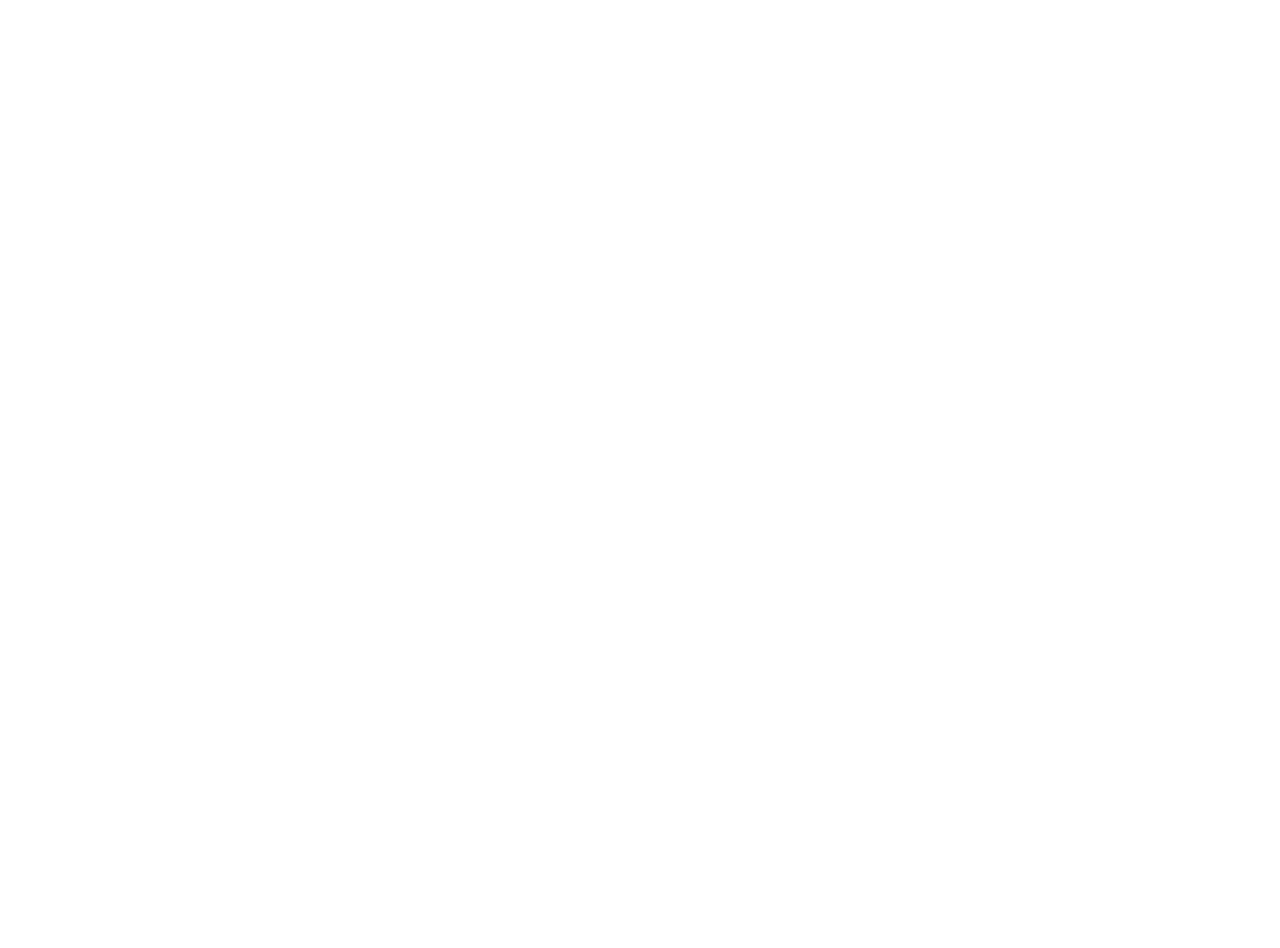
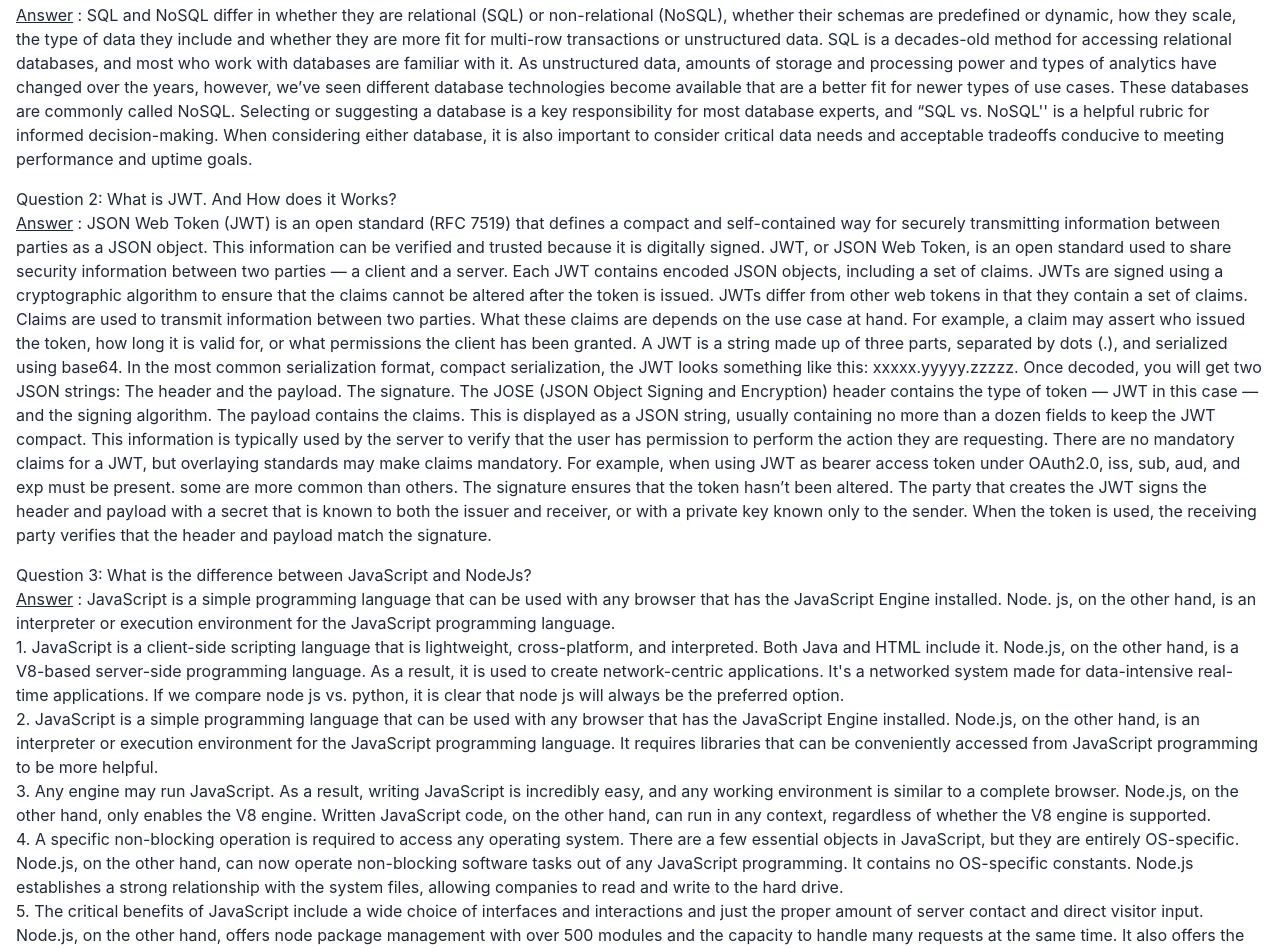
Before and after one commit to GitHub-Sanjit/Assignment-11-client-side, a React (Create React App) app in the folder service-review-client/: page /blogs in a window 1280 px wide. Before the commit this address had no page. Shown: the part 149-1097 px from the top of the page. Before the commit the page ends 800 px from the top, so only its background shows below. Built offline with nearby package versions, Linux system fonts and the light colour scheme.

Commit message:
Blogs page completed

```diff
--- a/service-review-client/src/App.js
+++ b/service-review-client/src/App.js
@@ -1,10 +1,10 @@
-import {  RouterProvider } from "react-router-dom";
+import { RouterProvider } from "react-router-dom";
 import "./App.css";
 import router from "./Router/Routes/Routes";
 
 function App() {
   return (
-    <div>
+    <div className="max-w-screen-xl mx-auto">
       <RouterProvider router={router}></RouterProvider>
     </div>
   );
--- /dev/null
+++ b/service-review-client/src/Pages/Blogs/Blogs.js
@@ -0,0 +1,165 @@
+import React from "react";
+import Footer from "../Shared/Footer/Footer";
+import Header from "../Shared/Header/Header";
+
+const Blogs = () => {
+  return (
+    <div>
+      <Header></Header>
+      <div className="mx-4">
+        <div>
+          <div>
+            <h5>Question 1: Difference Between SQL and NoSQL?</h5>
+          </div>
+          <div className="mb-4">
+            <u>Answer</u> : SQL and NoSQL differ in whether they are relational
+            (SQL) or non-relational (NoSQL), whether their schemas are
+            predefined or dynamic, how they scale, the type of data they include
+            and whether they are more fit for multi-row transactions or
+            unstructured data. SQL is a decades-old method for accessing
+            relational databases, and most who work with databases are familiar
+            with it. As unstructured data, amounts of storage and processing
+            power and types of analytics have changed over the years, however,
+            we’ve seen different database technologies become available that are
+            a better fit for newer types of use cases. These databases are
+            commonly called NoSQL. Selecting or suggesting a database is a key
+            responsibility for most database experts, and “SQL vs. NoSQL'' is a
+            helpful rubric for informed decision-making. When considering either
+            database, it is also important to consider critical data needs and
+            acceptable tradeoffs conducive to meeting performance and uptime
+            goals.
+          </div>
+          <div>
+            <h5>Question 2: What is JWT. And How does it Works?</h5>
+          </div>
+          <div className="mb-4">
+            <u>Answer</u> : JSON Web Token (JWT) is an open standard (RFC 7519)
+            that defines a compact and self-contained way for securely
+            transmitting information between parties as a JSON object. This
+            information can be verified and trusted because it is digitally
+            signed. JWT, or JSON Web Token, is an open standard used to share
+            security information between two parties — a client and a server.
+            Each JWT contains encoded JSON objects, including a set of claims.
+            JWTs are signed using a cryptographic algorithm to ensure that the
+            claims cannot be altered after the token is issued. JWTs differ from
+            other web tokens in that they contain a set of claims. Claims are
+            used to transmit information between two parties. What these claims
+            are depends on the use case at hand. For example, a claim may assert
+            who issued the token, how long it is valid for, or what permissions
+            the client has been granted. A JWT is a string made up of three
+            parts, separated by dots (.), and serialized using base64. In the
+            most common serialization format, compact serialization, the JWT
+            looks something like this: xxxxx.yyyyy.zzzzz. Once decoded, you will
+            get two JSON strings: The header and the payload. The signature. The
+            JOSE (JSON Object Signing and Encryption) header contains the type
+            of token — JWT in this case — and the signing algorithm. The payload
+            contains the claims. This is displayed as a JSON string, usually
+            containing no more than a dozen fields to keep the JWT compact. This
+            information is typically used by the server to verify that the user
+            has permission to perform the action they are requesting. There are
+            no mandatory claims for a JWT, but overlaying standards may make
+            claims mandatory. For example, when using JWT as bearer access token
+            under OAuth2.0, iss, sub, aud, and exp must be present. some are
+            more common than others. The signature ensures that the token hasn’t
+            been altered. The party that creates the JWT signs the header and
+            payload with a secret that is known to both the issuer and receiver,
+            or with a private key known only to the sender. When the token is
+            used, the receiving party verifies that the header and payload match
+            the signature.
+          </div>
+          <div>
+            <h5>
+              Question 3: What is the difference between JavaScript and NodeJs?
+            </h5>
+          </div>
+          <div className="mb-4">
+            <u>Answer</u> : JavaScript is a simple programming language that can
+            be used with any browser that has the JavaScript Engine installed.
+            Node. js, on the other hand, is an interpreter or execution
+            environment for the JavaScript programming language.
+            <ul>
+              <li>
+                1. JavaScript is a client-side scripting language that is
+                lightweight, cross-platform, and interpreted. Both Java and HTML
+                include it. Node.js, on the other hand, is a V8-based
+                server-side programming language. As a result, it is used to
+                create network-centric applications. It's a networked system
+                made for data-intensive real-time applications. If we compare
+                node js vs. python, it is clear that node js will always be the
+                preferred option.
+              </li>
+              <li>
+                2. JavaScript is a simple programming language that can be used
+                with any browser that has the JavaScript Engine installed.
+                Node.js, on the other hand, is an interpreter or execution
+                environment for the JavaScript programming language. It requires
+                libraries that can be conveniently accessed from JavaScript
+                programming to be more helpful.
+              </li>
+              <li>
+                3. Any engine may run JavaScript. As a result, writing
+                JavaScript is incredibly easy, and any working environment is
+                similar to a complete browser. Node.js, on the other hand, only
+                enables the V8 engine. Written JavaScript code, on the other
+                hand, can run in any context, regardless of whether the V8
+                engine is supported.
+              </li>
+              <li>
+                4. A specific non-blocking operation is required to access any
+                operating system. There are a few essential objects in
+                JavaScript, but they are entirely OS-specific. Node.js, on the
+                other hand, can now operate non-blocking software tasks out of
+                any JavaScript programming. It contains no OS-specific
+                constants. Node.js establishes a strong relationship with the
+                system files, allowing companies to read and write to the hard
+                drive.
+              </li>
+              <li>
+                5. The critical benefits of JavaScript include a wide choice of
+                interfaces and interactions and just the proper amount of server
+                contact and direct visitor input. Node.js, on the other hand,
+                offers node package management with over 500 modules and the
+                capacity to handle many requests at the same time. It also
+                offers the unique ability to enable microservice architecture
+                and the Internet of Things. Even when comparing node js vs.
+                react js, node js always wins.
+              </li>
+            </ul>
+          </div>
+          <div>
+            <h5>
+              Question 4: How does NodeJs handle multiple request at the same
+              time?
+            </h5>
+          </div>
+          <div className="mb-4">
+            <u>Answer</u> : NodeJS receives multiple client requests and places
+            them into EventQueue. NodeJS is built with the concept of
+            event-driven architecture. NodeJS has its own EventLoop which is an
+            infinite loop that receives requests and processes them. <br />{" "}
+            NodeJS server uses an EventQueue, which queues incoming client
+            requests and an EventLoop which is an infinite loop that receives
+            requests and processes them. This EventLoop is single threaded and
+            acts as a listener for the EventQueue which processes incoming
+            requests based on FIFO policy. <br />
+            When a new request comes in, NodeJS checks if it requires any
+            blocking IO operations, if not, the EventLoop processes it and sends
+            the response back to the client directly. If yes, then the request
+            is forwarded to the thread manager, which then based on an
+            algorithm, picks up an idle thread from the pool and lets it process
+            the request. After completion of the request processing operation,
+            the thread, returns the response back to the EventLoop which is then
+            forwarded to the client. Thus, even if an incoming request needs
+            blocking IO, the thread pool allows it to run asynchronously in the
+            background without blocking the EventLoop and it gives a seamless
+            experience of NodeJS handling multiple incoming requests
+            concurrently without any persistent delays or bottlenecks.
+          </div>
+        </div>
+      </div>
+      <Footer></Footer>
+    </div>
+  );
+};
+
+export default Blogs;
--- a/service-review-client/src/Pages/Shared/Footer/Footer.js
+++ b/service-review-client/src/Pages/Shared/Footer/Footer.js
@@ -3,7 +3,7 @@
 
 const Footer = () => {
   return (
-    <footer className="footer p-10 bg-base-200 text-base-content">
+    <footer className="footer p-28 bg-black text-white">
       <div>
         <img src={logo} alt="" />
         <p>
--- a/service-review-client/src/Pages/Shared/Header/Header.js
+++ b/service-review-client/src/Pages/Shared/Header/Header.js
@@ -5,12 +5,17 @@
 const Header = () => {
   const menuItems = (
     <>
-      <Link to="/">Home</Link>
+      <li className="font-semibold">
+        <Link to="/">Home</Link>
+      </li>
+      <li className="font-semibold">
+        <Link to="/blogs">Blogs</Link>
+      </li>
     </>
   );
 
   return (
-    <div className="navbar bg-base-100">
+    <div className="navbar h-20 mb-12 bg-base-100">
       <div className="navbar-start">
         <div className="dropdown">
           <label tabIndex={0} className="btn btn-ghost lg:hidden">
--- a/service-review-client/src/Router/Routes/Routes.js
+++ b/service-review-client/src/Router/Routes/Routes.js
@@ -1,5 +1,6 @@
 import { createBrowserRouter } from "react-router-dom";
 import Main from "../../Layout/Main";
+import Blogs from "../../Pages/Blogs/Blogs";
 import Home from "../../Pages/Home/Home/Home";
 
 const router = createBrowserRouter([
@@ -13,6 +14,10 @@
       },
     ],
   },
+  {
+    path: "/blogs",
+    element: <Blogs></Blogs>,
+  },
 ]);
 
 export default router;
```
Also changed, not shown: service-review-client/public/index.html (+7 -6 lines).
